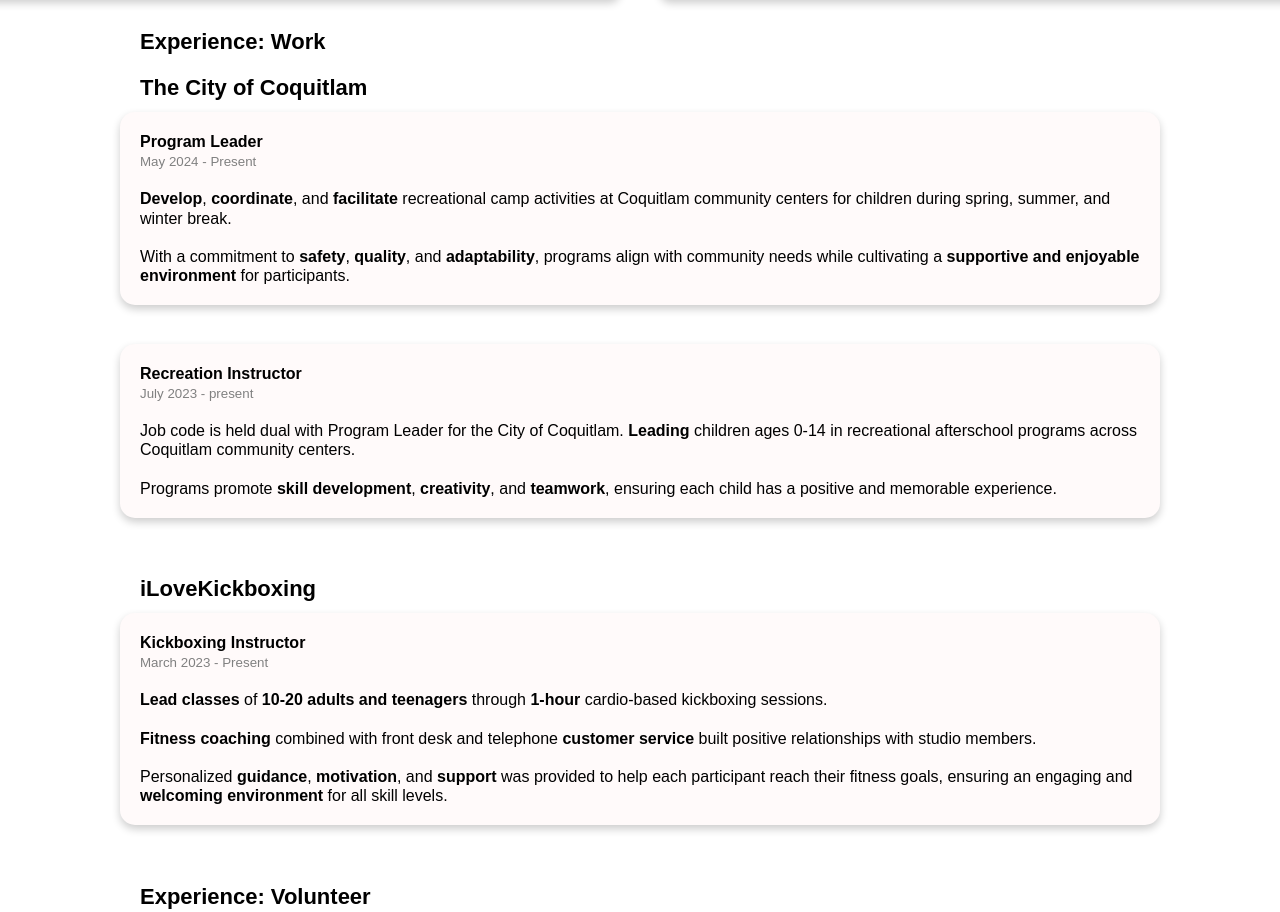
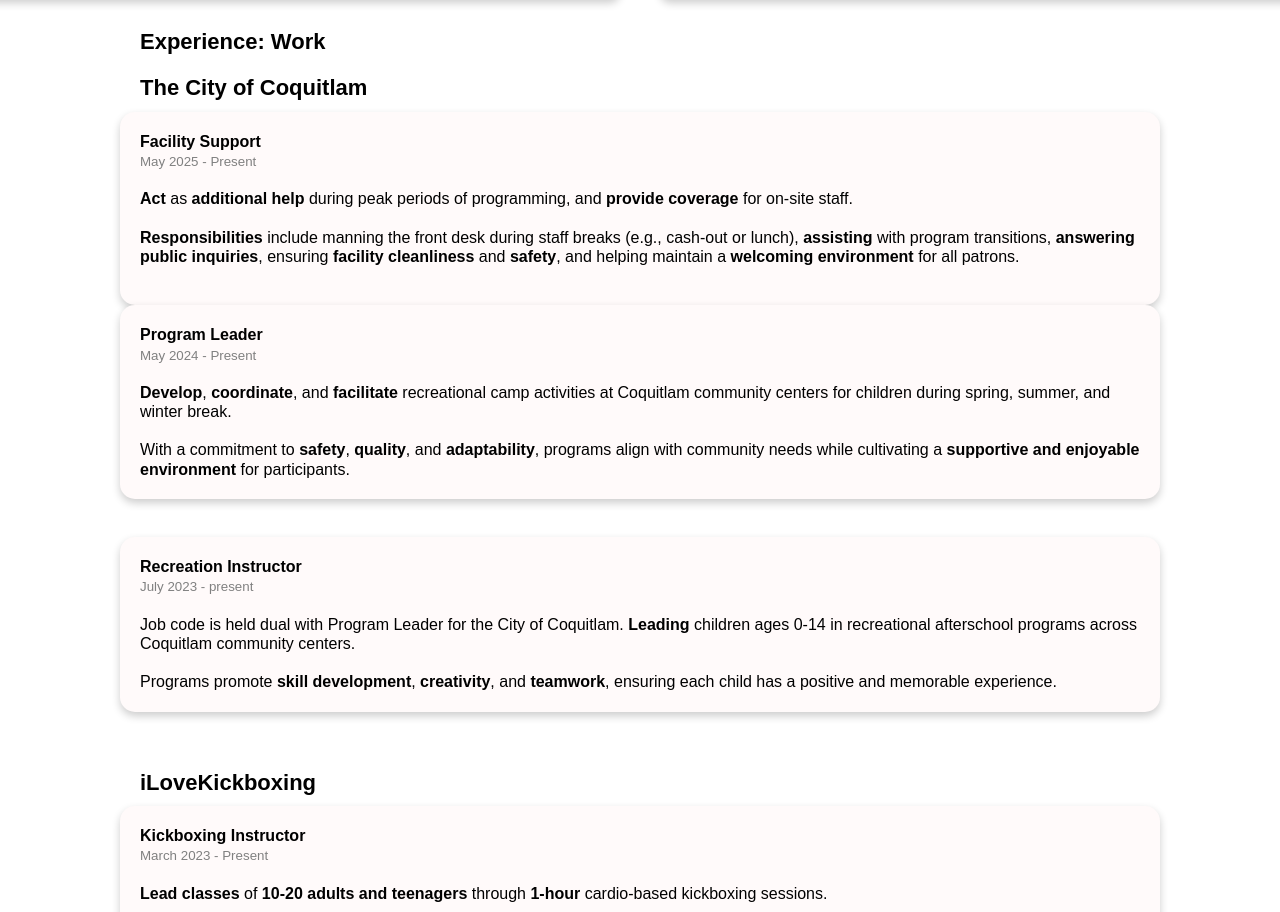
Before and after one commit to sabrinaa3/personal-site, a plain HTML site: page index.html in a window 1280 px wide. Shown: the part 926-1838 px from the top of the page. Drawn offline with nearby package versions, Linux system fonts and the light colour scheme; a web font is replaced by a local one.

Commit message:
Update index.html

```diff
--- a/index.html
+++ b/index.html
@@ -100,6 +100,17 @@
 <section id="experience">
   <h3>Experience: Work</h3>
     <h3>The City of Coquitlam</h3>
+	<p><b>Facility Support</b>
+    <br>
+    <small>May 2025 - Present</small>
+    <br>
+    <br>
+<strong>Act</strong> as <strong>additional help</strong> during peak periods of programming, and <strong>provide coverage</strong> for on-site staff.
+	<br>
+	<br>
+<strong>Responsibilities</strong> include manning the front desk during staff breaks (e.g., cash-out or lunch), <strong>assisting</strong> with program transitions, <strong>answering public inquiries</strong>, ensuring <strong>facility cleanliness</strong> and <strong>safety</strong>, and helping maintain a <strong>welcoming environment</strong> for all patrons.
+   <br>
+   <br>
 	<p><b>Program Leader </b>
     <br>
     <small>May 2024 - Present</small>
```
